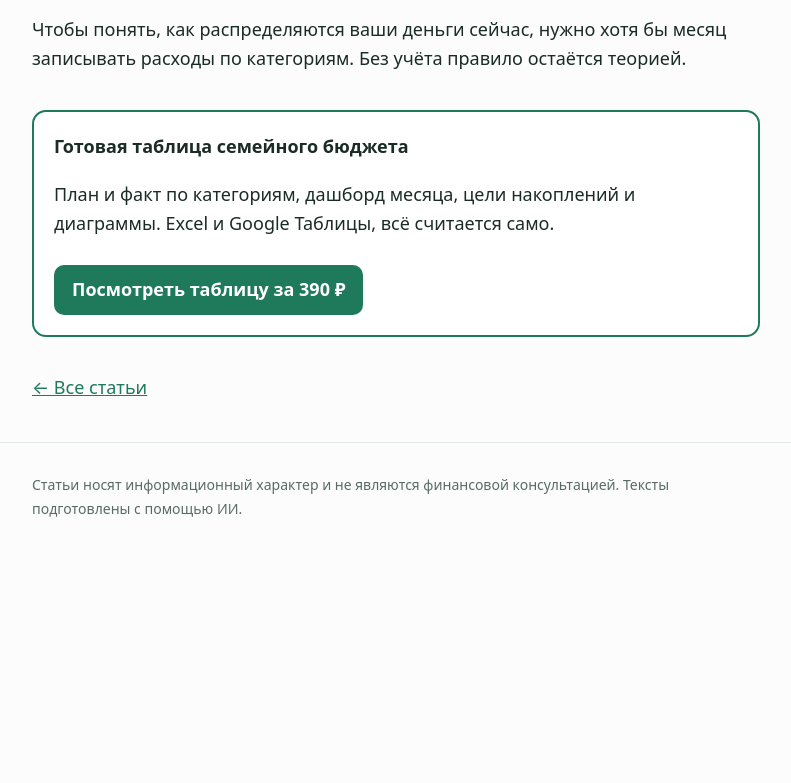
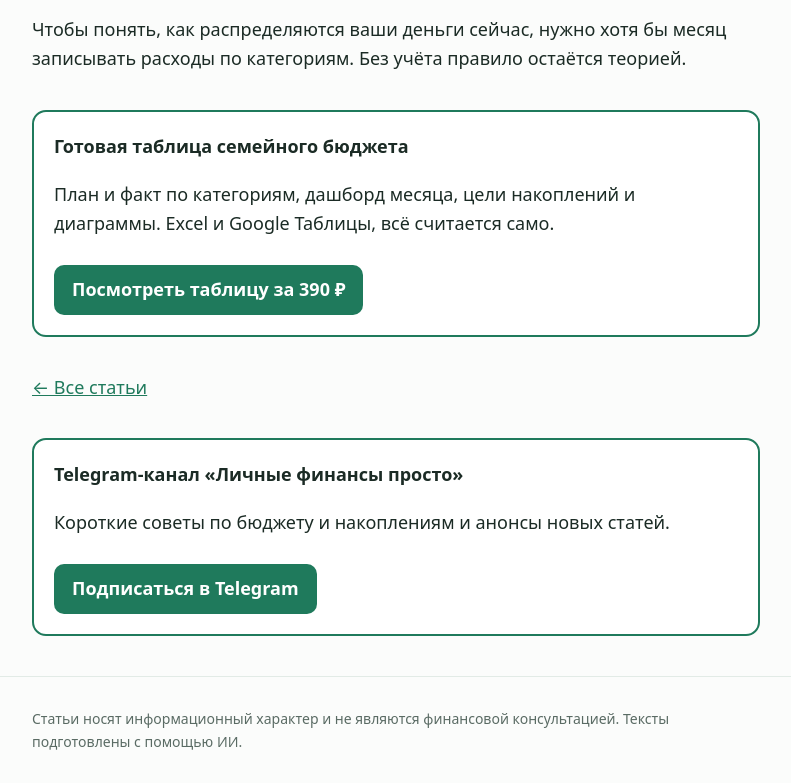
Before and after one commit to nester1504/budget-tables, a plain HTML site: page pravilo-50-30-20/index.html in a window 1280 px wide. Shown: the part 1116-1899 px from the top of the page, without its empty margins (244-1035 px from the left). Before the commit the page ends 1666 px from the top, so only its background shows below. Drawn offline with Linux system fonts and the light colour scheme.

Commit message:
Ссылка на Telegram-канал на всех страницах
Co-Authored-By: Claude Opus 5.5 (1M context) <noreply@anthropic.com>

```diff
--- a/pravilo-50-30-20/index.html
+++ b/pravilo-50-30-20/index.html
@@ -23,4 +23,4 @@ h1{font-size:2rem;line-height:1.2;margin:32px 0 12px}h2{font-size:1.3rem;margin:
 <p>Если обязательные траты занимают 60–70% дохода (частая ситуация при аренде или ипотеке), не расстраивайтесь. Начните с пропорции 70/20/10 и постепенно двигайтесь к 50/30/20: снижайте расходы и ищите способы увеличить доход.</p>
 <h2>Как проверить себя</h2>
 <p>Чтобы понять, как распределяются ваши деньги сейчас, нужно хотя бы месяц записывать расходы по категориям. Без учёта правило остаётся теорией.</p>
-<div class="cta"><b>Готовая таблица семейного бюджета</b><p>План и факт по категориям, дашборд месяца, цели накоплений и диаграммы. Excel и Google Таблицы, всё считается само.</p><a class="btn" href="https://boosty.to/finance_tables">Посмотреть таблицу за 390 ₽</a></div><p><a href="../">← Все статьи</a></p></main><footer><div class="w">Статьи носят информационный характер и не являются финансовой консультацией. Тексты подготовлены с помощью ИИ.</div></footer></body></html>
+<div class="cta"><b>Готовая таблица семейного бюджета</b><p>План и факт по категориям, дашборд месяца, цели накоплений и диаграммы. Excel и Google Таблицы, всё считается само.</p><a class="btn" href="https://boosty.to/finance_tables">Посмотреть таблицу за 390 ₽</a></div><p><a href="../">← Все статьи</a></p><div class="cta tg"><b>Telegram-канал «Личные финансы просто»</b><p>Короткие советы по бюджету и накоплениям и анонсы новых статей.</p><a class="btn" href="https://t.me/budget_prosto_ru">Подписаться в Telegram</a></div></main><footer><div class="w">Статьи носят информационный характер и не являются финансовой консультацией. Тексты подготовлены с помощью ИИ.</div></footer></body></html>
```
Also changed, not shown: index.html (+1 -1 lines), kak-vesti-semejnyj-byudzhet/index.html (+1 -1 lines), kuda-uhodyat-dengi/index.html (+1 -1 lines), podushka-bezopasnosti/index.html (+1 -1 lines).
